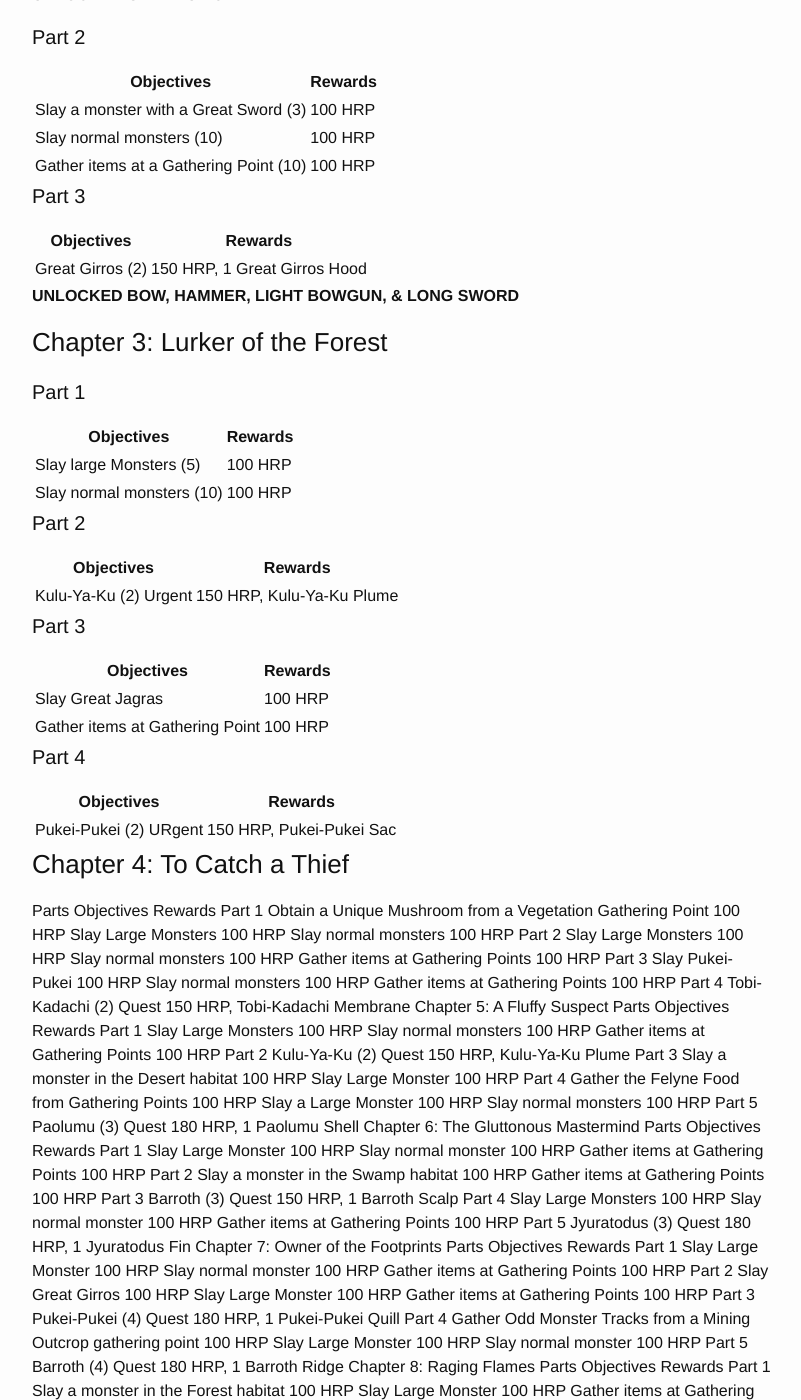
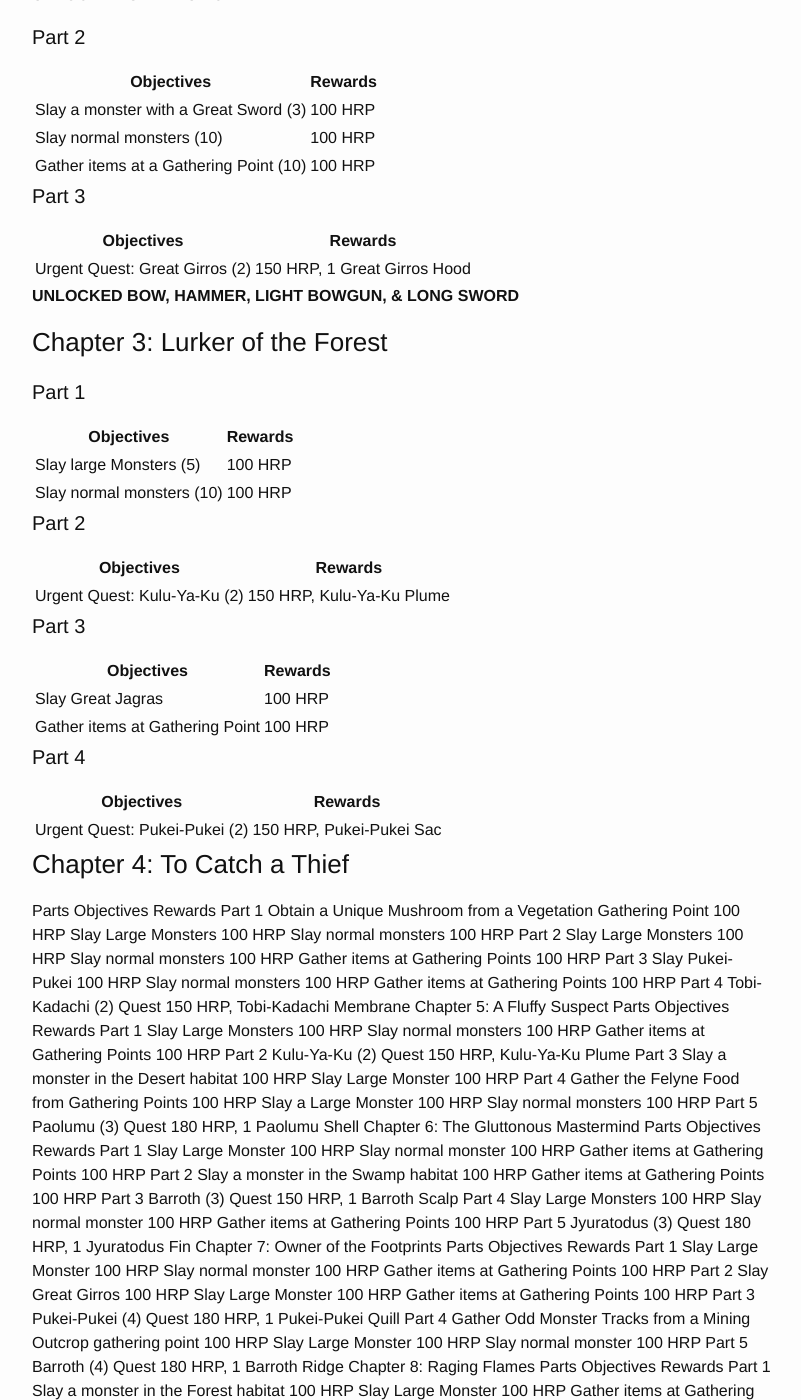
Before and after one commit to roclar/roclar.github.io, a Jekyll site: the page built from MHNowStoryChapters.md, in a window 1280 px wide and 1400 px high, scrolled down 2347 px. Shown: the whole window, without its empty margins (238-1039 px from the left). Built offline with Jekyll 4.4.1, drawn with Linux system fonts in a browser that asks for light colours.

Commit message:
Urgent quests marked consistently

```diff
--- a/MHNowStoryChapters.md
+++ b/MHNowStoryChapters.md
@@ -120,7 +120,7 @@
 
 | Objectives | Rewards |
 | ---------- | ------- |
-| Great Girros (2) | 150 HRP, 1 Great Girros Hood |
+| Urgent Quest: Great Girros (2) | 150 HRP, 1 Great Girros Hood |
 
 **UNLOCKED BOW, HAMMER, LIGHT BOWGUN, & LONG SWORD**
 
@@ -137,7 +137,7 @@
 
 | Objectives | Rewards |
 | ---------- | ------- |
-| Kulu-Ya-Ku (2) Urgent | 150 HRP, Kulu-Ya-Ku Plume |
+| Urgent Quest: Kulu-Ya-Ku (2) | 150 HRP, Kulu-Ya-Ku Plume |
 
 #### Part 3
 
@@ -150,7 +150,7 @@
 
 | Objectives | Rewards |
 | ---------- | ------- |
-| Pukei-Pukei (2) URgent | 150 HRP, Pukei-Pukei Sac |
+| Urgent Quest: Pukei-Pukei (2) | 150 HRP, Pukei-Pukei Sac |
 
 ### Chapter 4: To Catch a Thief
 
```
